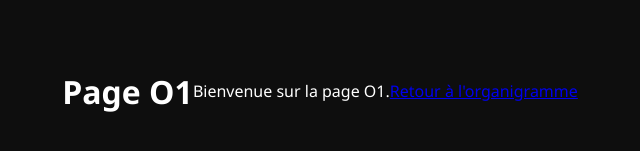
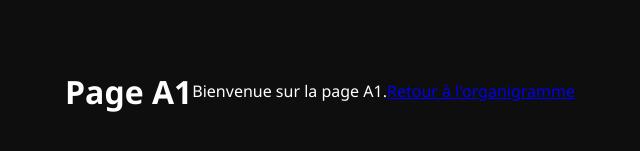
Before and after one commit to jeandechezwish/hierarchie_zentih, a plain HTML site: page a1.html in a window 1280 px wide. Shown: the part 329-480 px from the top of the page, 320-960 px from the left. Drawn offline with Linux system fonts and the light colour scheme.

Commit message:
Update a1.html

```diff
--- a/a1.html
+++ b/a1.html
@@ -3,12 +3,12 @@
 <head>
     <meta charset="UTF-8">
     <meta name="viewport" content="width=device-width, initial-scale=1.0">
-    <title>O1</title>
+    <title>A1</title>
     <link rel="stylesheet" href="style.css">
 </head>
 <body>
-    <h1>Page O1</h1>
-    <p>Bienvenue sur la page O1.</p>
+    <h1>Page A1</h1>
+    <p>Bienvenue sur la page A1.</p>
     <a href="index.html">Retour à l'organigramme</a>
 </body>
 </html>
```
